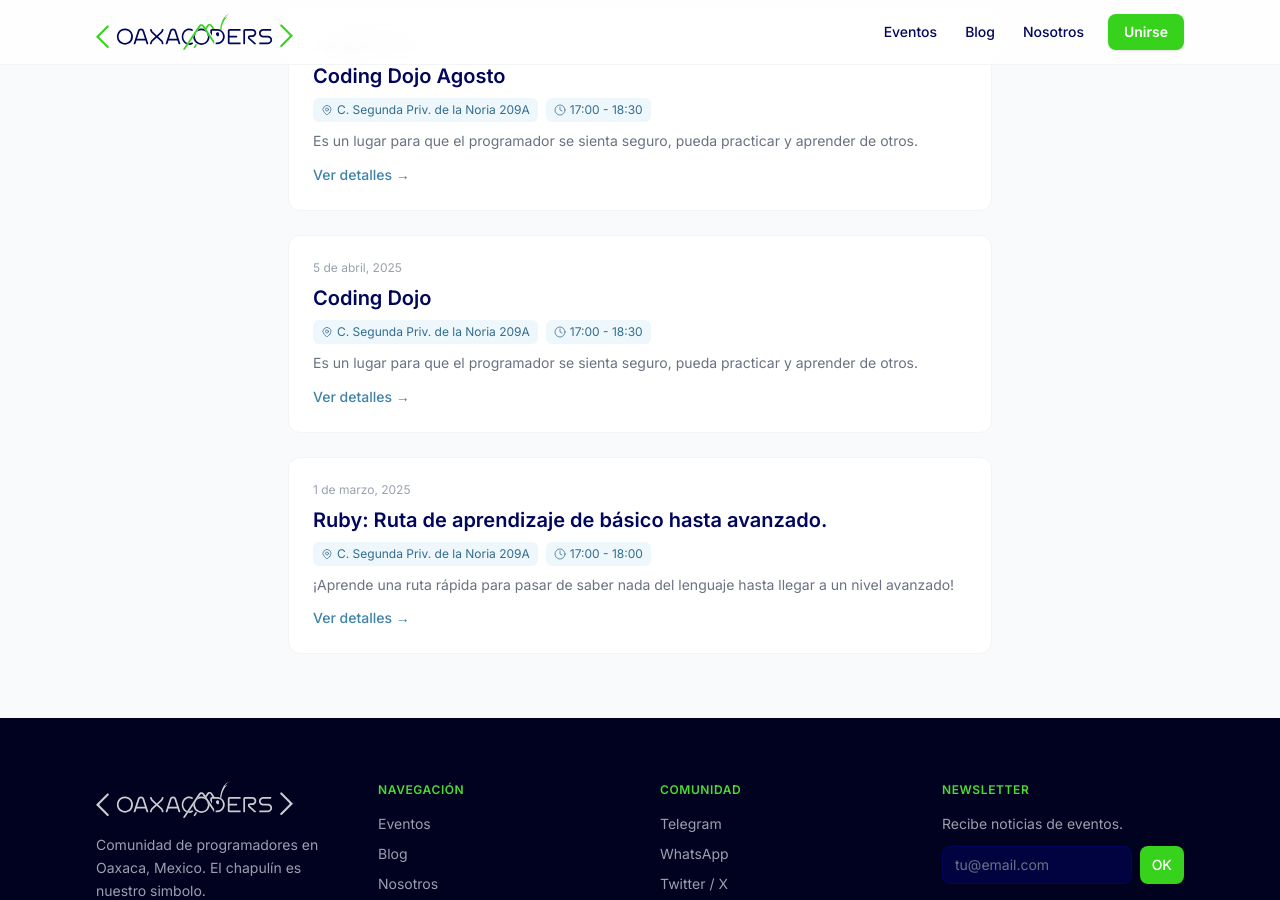
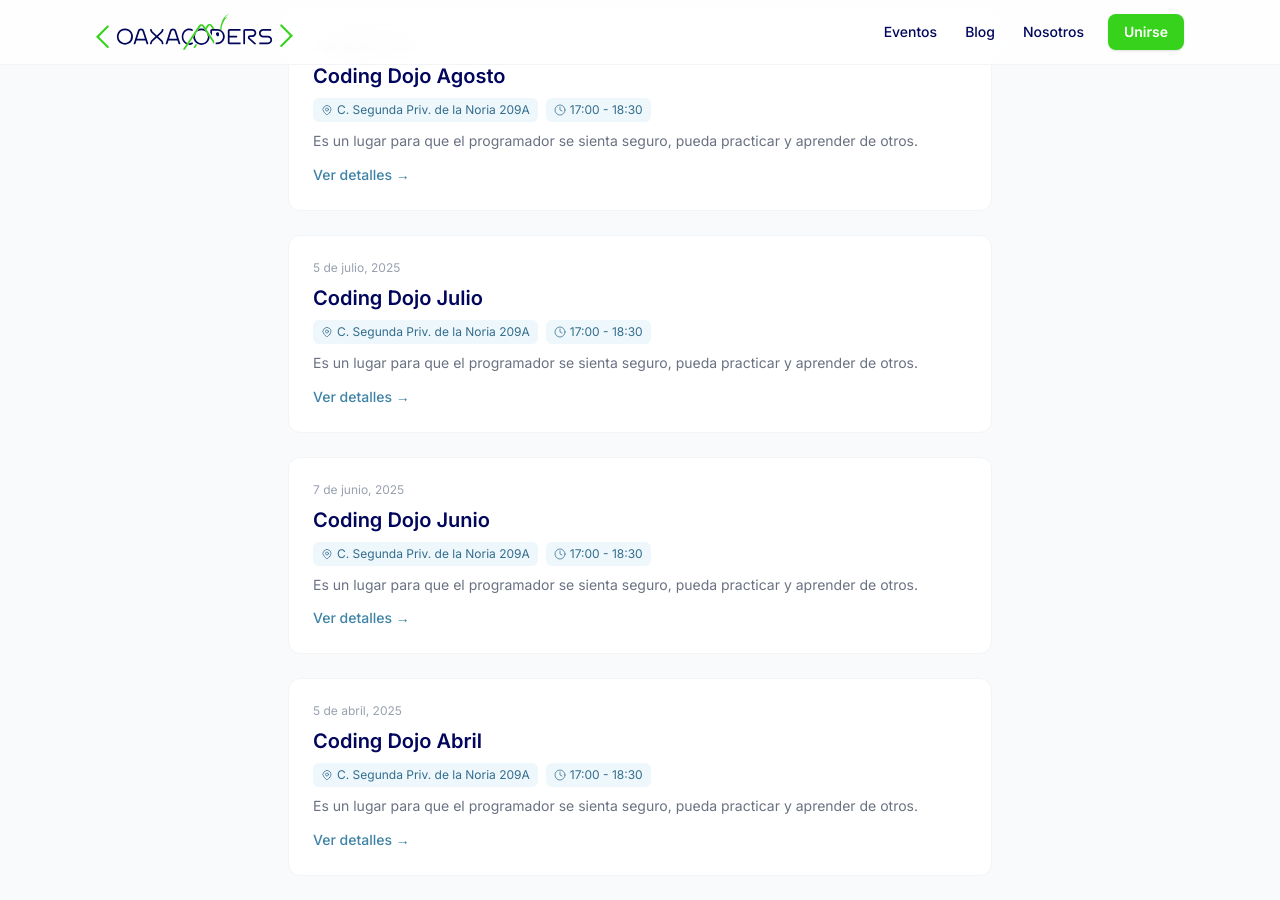
Before and after one commit to oaxacoders/oaxacoders.github.io, a Jekyll site: the page built from pages/blog.md, in a window 1280 px wide and 900 px high, scrolled down 500 px. Built offline with Jekyll 4.4.1, drawn with Linux system fonts in a browser that asks for light colours.

Commit message:
Add past coding dojos

```diff
--- a/_posts/2025-04-05-coding-dojo.md
+++ b/_posts/2025-04-05-coding-dojo.md
@@ -1,7 +1,7 @@
 ---
 layout: evento-pasado
 published: true
-title: Coding Dojo
+title: Coding Dojo Abril
 date: '2025-04-05'
 date_display: 5 de abril, 2025
 time_display: 17:00 - 18:30
--- a/_posts/2025-06-07-coding-dojo.md
+++ b/_posts/2025-06-07-coding-dojo.md
@@ -1,7 +1,7 @@
 ---
 layout: evento-pasado
-published: false
-title: Coding Dojo
+published: true
+title: Coding Dojo Junio
 date: '2025-06-07'
 date_display: 7 de junio, 2025
 time_display: 17:00 - 18:30
@@ -9,12 +9,20 @@ venue: C. Segunda Priv. de la Noria 209A
 venue_address: 209A Calle Segunda Privada de la Noria, Oaxaca de Juárez, OAX 68083
 eventbrite_url: https://www.eventbrite.com.mx/e/coding-dojo-tickets-1390801517779
 category: eventos-pasados
-slides_url: ''
-slides_type: ''
-fotos: []
+slides_url: 'https://docs.google.com/presentation/d/e/2PACX-1vT1G3y5JOnJgQU2Irm9HoyWr3Sw2MShL41igbk5xjBBMdLd022bXGeFwlkkDB5oFdAHFhFGJ84F0mnH/embed'
+slides_type: 'google-slides'
+fotos:
+  - url: /assets/images/eventos/coding-dojo/coding-dojo-1.png
+    alt: Coding Dojo
+  - url: /assets/images/eventos/coding-dojo/coding-dojo-2.jpg
+    alt: Coding Dojo
 recursos: []
 ---
 
-## Resumen
+Es un lugar para que el programador se sienta seguro, pueda practicar y aprender de otros.
 
-Una reunión para desarrolladores que buscan mejorar sus técnicas
+## Descripción
+
+En la comunidad de Oaxacoders, realizamos coding dojos para practicas diferentes a través de "Katas". Estas son ejercicios de programación que se pueden resolver en un tiempo determinado, generalmente entre 30 minutos y una hora. El objetivo es fomentar el aprendizaje colaborativo, la mejora de habilidades de codificación y la resolución de problemas en un ambiente amigable y sin presión. Durante el coding dojo, los participantes trabajan juntos para encontrar soluciones a los desafíos propuestos, compartiendo conocimientos y aprendiendo unos de otros. Es una excelente oportunidad para practicar nuevas técnicas, explorar diferentes enfoques y fortalecer la comunidad de programadores en Oaxaca.
+
+Principalmente buscamos enfocarnos en técnicas como: Pair Programming y Test-Driven Development (TDD).
--- a/_posts/2025-07-05-coding-dojo-julio.md
+++ b/_posts/2025-07-05-coding-dojo-julio.md
@@ -9,12 +9,20 @@ venue: C. Segunda Priv. de la Noria 209A
 venue_address: 209A Calle Segunda Privada de la Noria, Oaxaca de Juárez, OAX 68083
 eventbrite_url: https://www.eventbrite.com.mx/e/coding-dojo-julio-tickets-1461941840399
 category: eventos-pasados
-slides_url: ''
-slides_type: ''
-fotos: []
+slides_url: 'https://docs.google.com/presentation/d/e/2PACX-1vT1G3y5JOnJgQU2Irm9HoyWr3Sw2MShL41igbk5xjBBMdLd022bXGeFwlkkDB5oFdAHFhFGJ84F0mnH/embed'
+slides_type: 'google-slides'
+fotos:
+  - url: /assets/images/eventos/coding-dojo/coding-dojo-1.png
+    alt: Coding Dojo
+  - url: /assets/images/eventos/coding-dojo/coding-dojo-2.jpg
+    alt: Coding Dojo
 recursos: []
 ---
 
-## Resumen
+Es un lugar para que el programador se sienta seguro, pueda practicar y aprender de otros.
 
-Una reunión para desarrolladores que buscan mejorar sus técnicas
+## Descripción
+
+En la comunidad de Oaxacoders, realizamos coding dojos para practicas diferentes a través de "Katas". Estas son ejercicios de programación que se pueden resolver en un tiempo determinado, generalmente entre 30 minutos y una hora. El objetivo es fomentar el aprendizaje colaborativo, la mejora de habilidades de codificación y la resolución de problemas en un ambiente amigable y sin presión. Durante el coding dojo, los participantes trabajan juntos para encontrar soluciones a los desafíos propuestos, compartiendo conocimientos y aprendiendo unos de otros. Es una excelente oportunidad para practicar nuevas técnicas, explorar diferentes enfoques y fortalecer la comunidad de programadores en Oaxaca.
+
+Principalmente buscamos enfocarnos en técnicas como: Pair Programming y Test-Driven Development (TDD).
```
Also changed, not shown: other parts of _posts/2025-07-05-coding-dojo-julio.md (+1 -1 lines).
